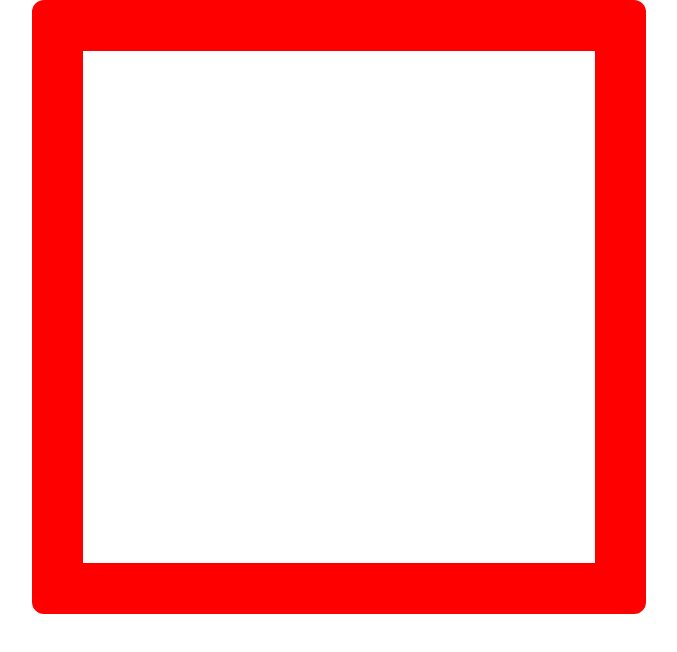
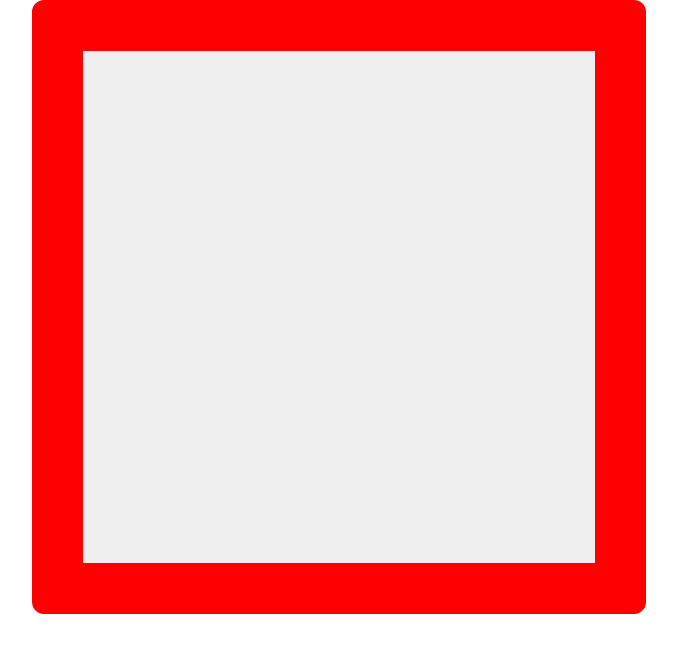
Before and after one commit to CPitaz108/odin-etch-a-sketch, a plain HTML site: page index.html in a window 1280 px wide. Shown: the whole page, without its empty margins (301-978 px from the left). Drawn offline with Linux system fonts and the light colour scheme.

Commit message:
Placed screen on top of background layer, adjusted background color

```diff
--- a/styles.css
+++ b/styles.css
@@ -16,3 +16,11 @@ body {
   position: relative;
   left: 26vw;
 }
+
+#eas-screen {
+  position: relative;
+  z-index: 10;
+  background-color: #efefef;
+  height: 100%;
+  width: 100%;
+}
```
